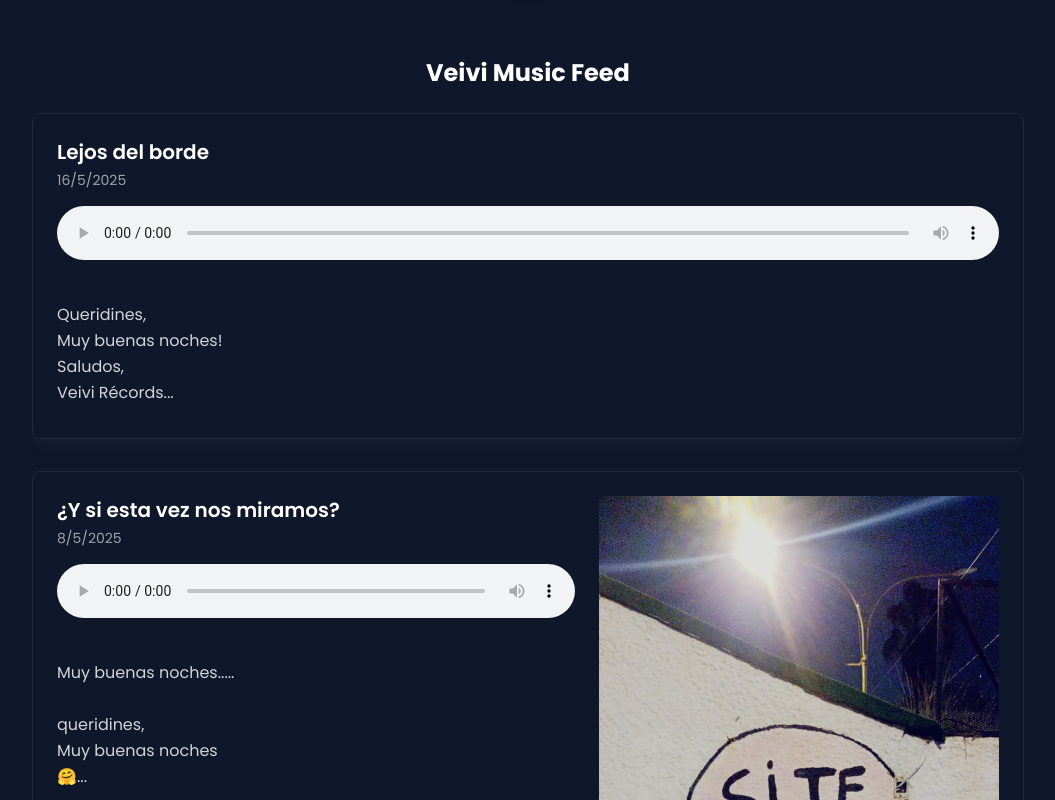
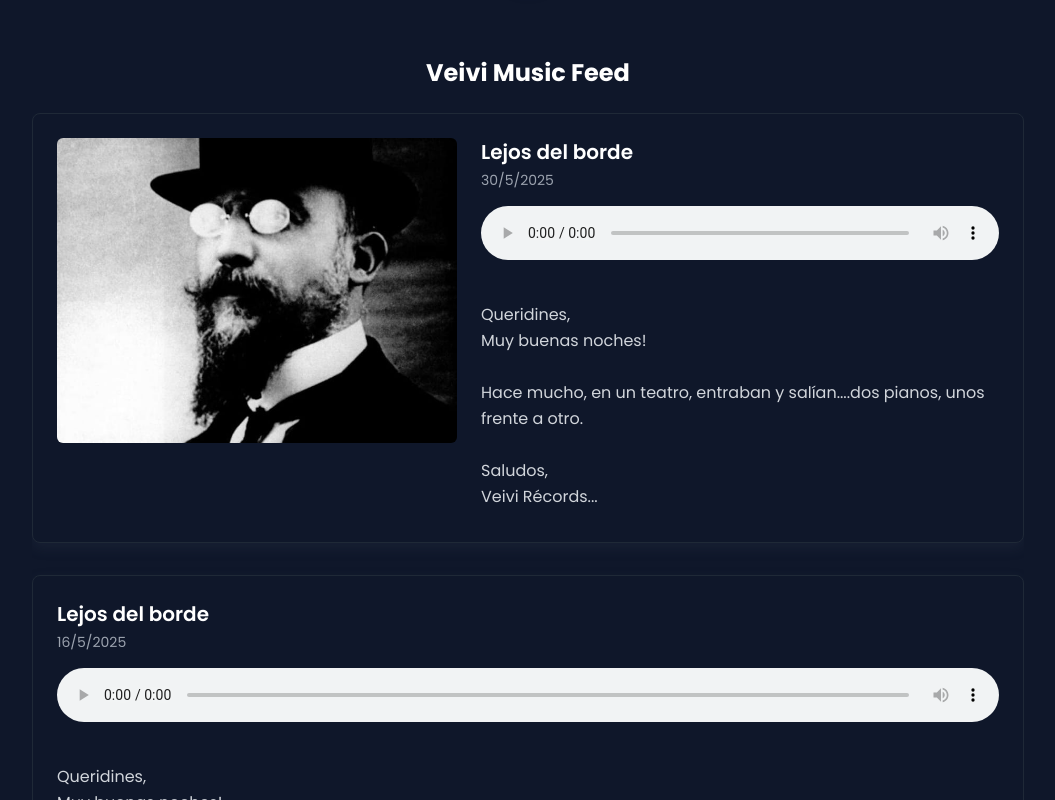
Before and after one commit to lucasmingarro/veivi-records, a Next.js app: page / in a window 1280 px wide. Shown: the part 560-1360 px from the top of the page, without its empty margins (112-1167 px from the left). Built offline with nearby package versions, Linux system fonts and the light colour scheme.

Commit message:
2025-05-30 Post

```diff
--- a/src/app/Data/posts.js
+++ b/src/app/Data/posts.js
@@ -1,4 +1,19 @@
 const posts = [
+  {
+    title: "Lejos del borde",
+    date: "2025-05-30", // Formato YYYY-MM-DD
+    image: "/images/tracks/2025-05-30.jpeg", // Ruta a la imagen
+    imagePosition: "left", // left or right
+    audio: "/audio/2025-05-30.mpeg", // Ruta al MP3
+    content: `
+Queridines,
+Muy buenas noches!
+
+Hace mucho, en un teatro, entraban y salían....dos pianos, unos frente a otro.
+
+Saludos,
+Veivi Récords`,
+  },
   {
     title: "Lejos del borde",
     date: "2025-05-16", // Formato YYYY-MM-DD
```
Also changed, not shown: public/images/tracks/2025-05-30.jpeg (added), 1 other file (tests, documents, lock files or other folders).
